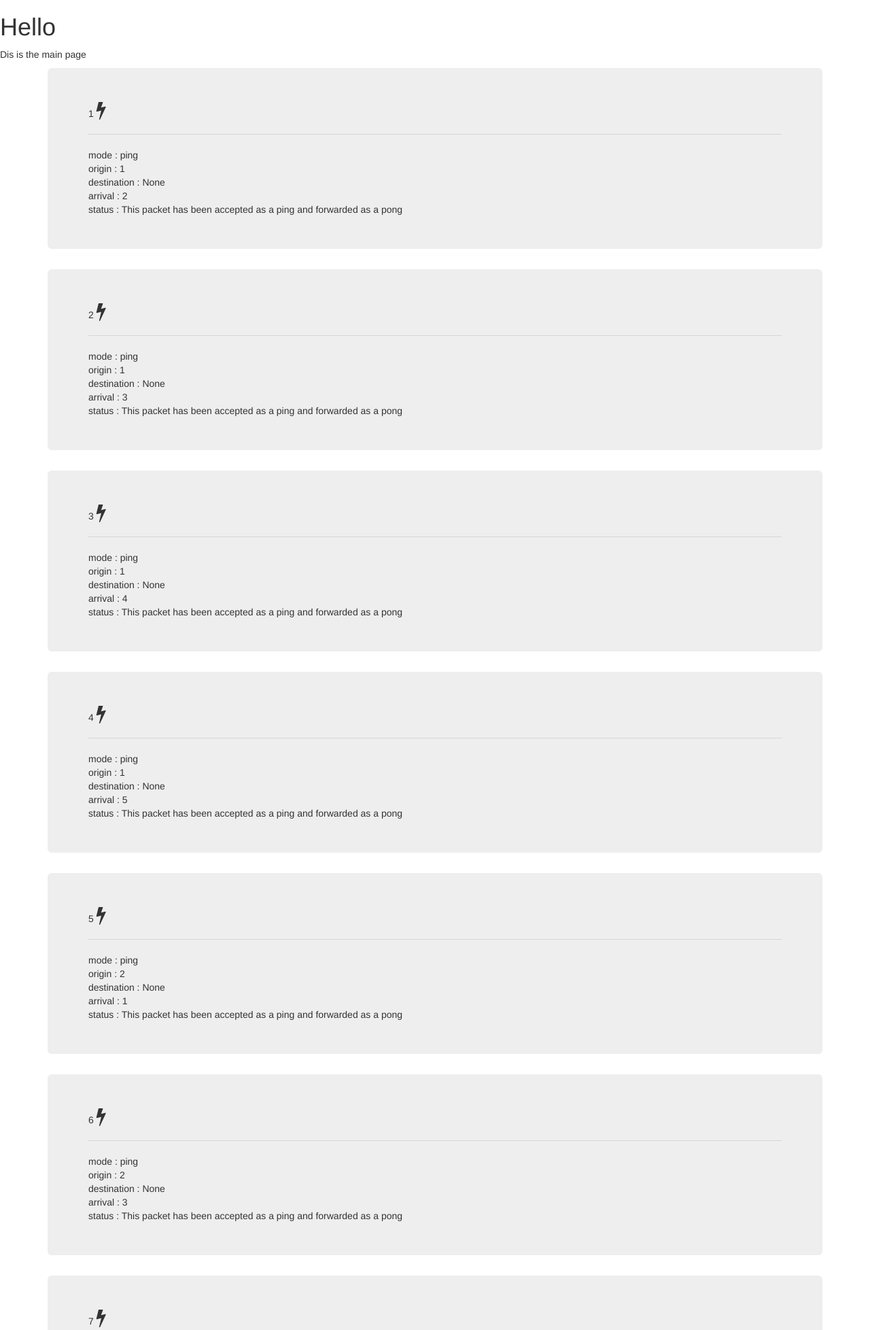
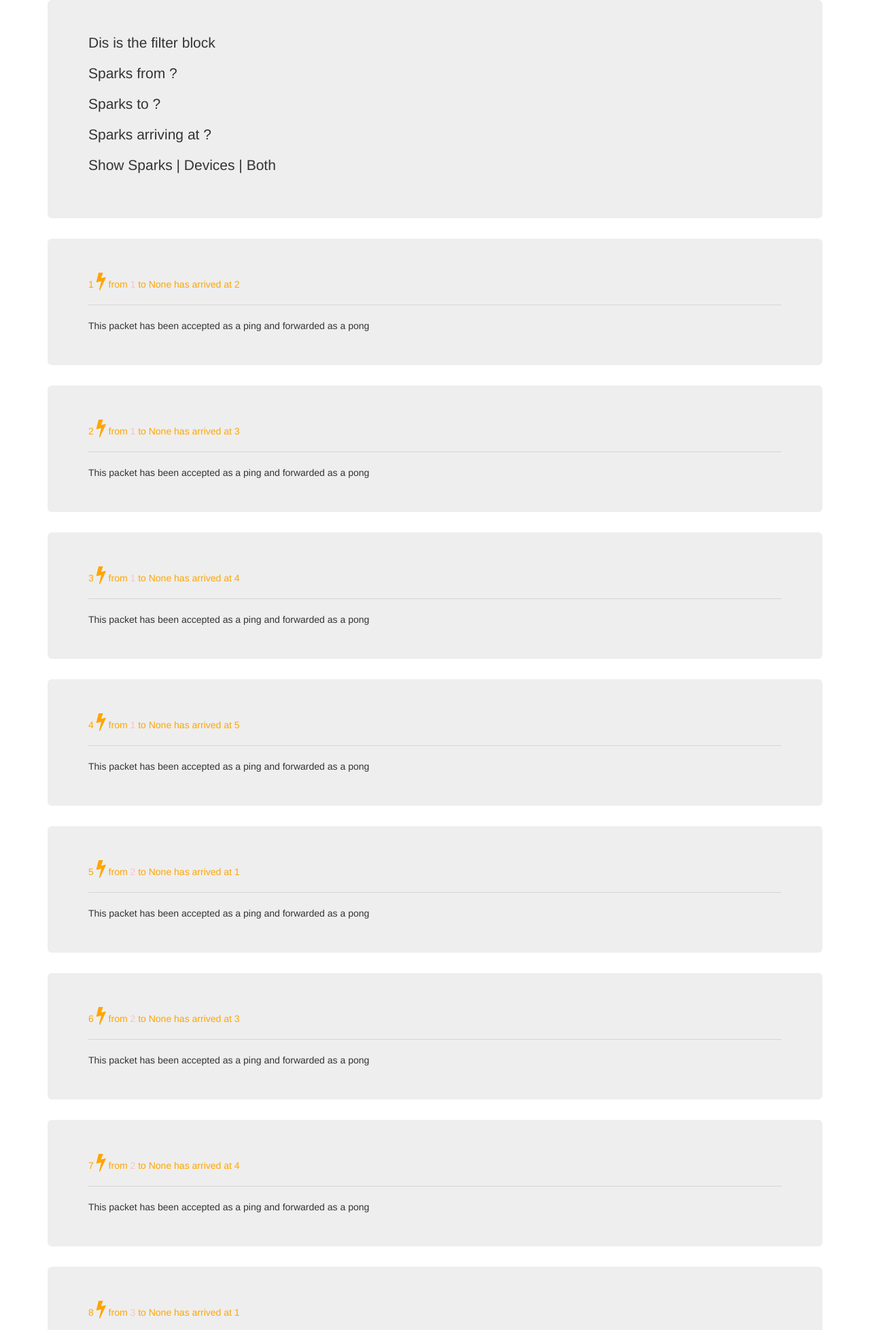
Before and after one commit to reritom/Trinity, a Django app: page /go/ in a window 1280 px wide. Shown: the top 1956 px of the page at 68% size. Run offline with Django 3.2, Linux system fonts and the light colour scheme; some libraries are stand-ins or nearby versions.

Commit message:
Template improvements

```diff
--- a/Trinity/mesh/views.py
+++ b/Trinity/mesh/views.py
@@ -12,4 +12,6 @@
 
 def gogo(request):
     logs = xPingAll(False)
+
+    logs[len(logs)+1] = {'Type':'Device', 'at':'R1Y'}
     return render(request, 'mesh/test.html', {'context':logs})
--- a/Trinity/templates/mesh/test.html
+++ b/Trinity/templates/mesh/test.html
@@ -10,32 +10,51 @@
 <link rel="shortcut icon" href="{%  static 'icons/snow.ico' %}">
 
   </head>
+
+  <style media="screen">
+    .Spark {
+      color:orange;
+    }
+    .Device {
+      color:tomato;
+    }
+    .origin {
+      color: pink;
+    }
+  </style>
   <body>
-    <h1>Hello</h1>
-    <p>Dis is the main page</p>
 
     <div class="container">
+
+    <div class="jumbotron">
+      <p>Dis is the filter block</p>
+      <p>Sparks from ?</p>
+      <p>Sparks to ?</p>
+      <p>Sparks arriving at ?</p>
+      <p>Show Sparks | Devices | Both</p>
+
+    </div>
+
       {% for order_key, this_log in context.items %}
+              {% if "Type" in this_log %}
                   <div class="jumbotron">
+                  <div class="{{this_log.Type}}">
+
                   {{ order_key }}
 
-        {% if "Type" in this_log %}
                   {% if this_log.Type == "Spark" %}
-
                           <i class="fa fa-bolt fa-2x"></i>
+                          from <span class='origin'>{{this_log.origin}}</span> to {{this_log.destination}} has arrived at {{this_log.arrival}}
+                          </div>
                           <hr>
-
-          {% for key,value in this_log.items %}
-              {% if key != "Type" %}
-                  {{ key }} : {{value}} <br>
-              {% endif %}
-          {% endfor %}
+                          {{this_log.status}}
 
                   {% elif this_log.Type == "Device" %}
-              <i class="fa fa-tablet fa-2x"></i> fa-2x
+                          <i class="fa fa-tablet fa-2x"></i>
+                          found at {{this_log.at}}
+                          </div>
                   {% endif %}
               {% endif %}
-
       </div>
     {% endfor %}
 </div>
```
Lines whose indentation alone changed are shown as unchanged.
